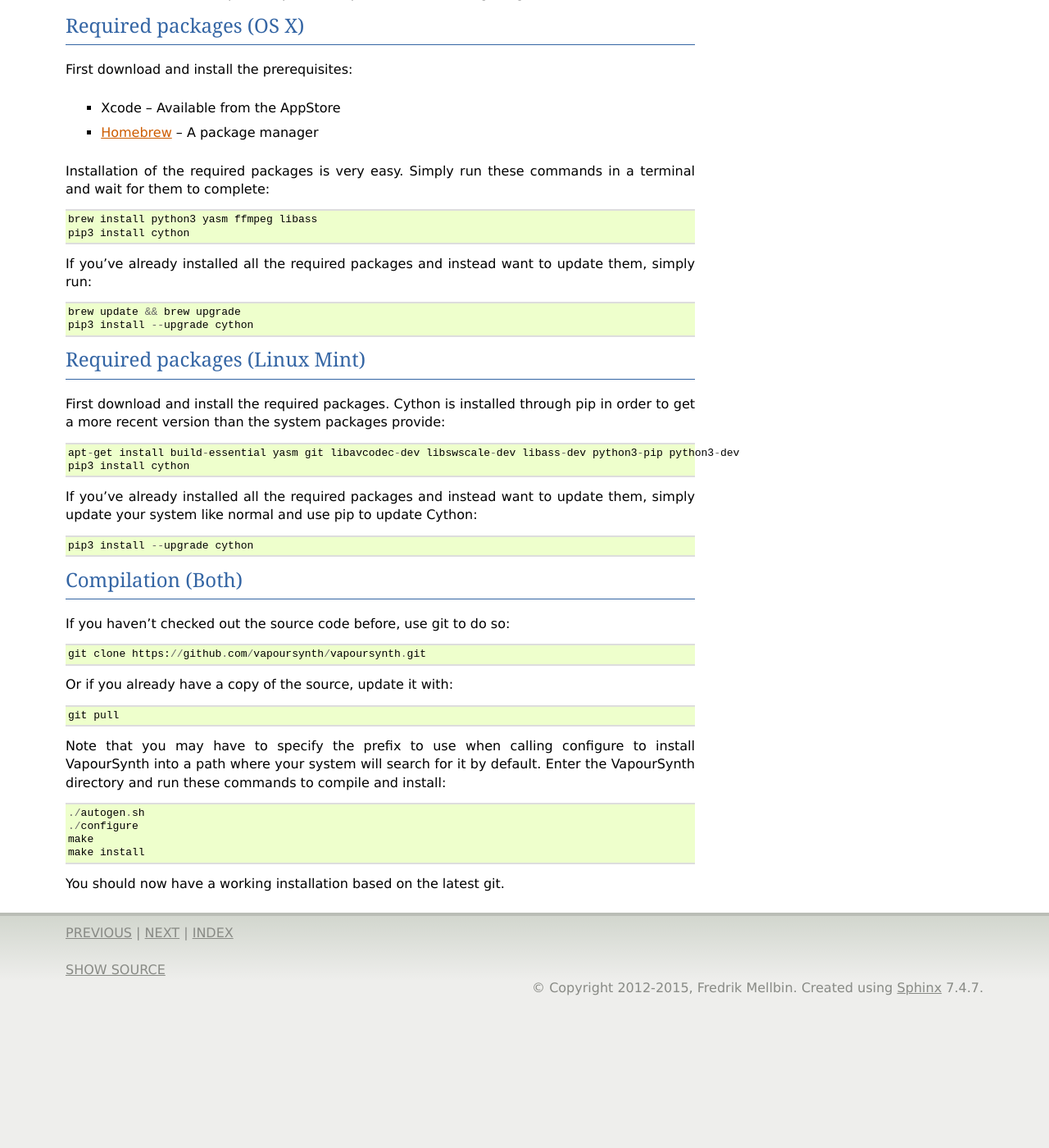
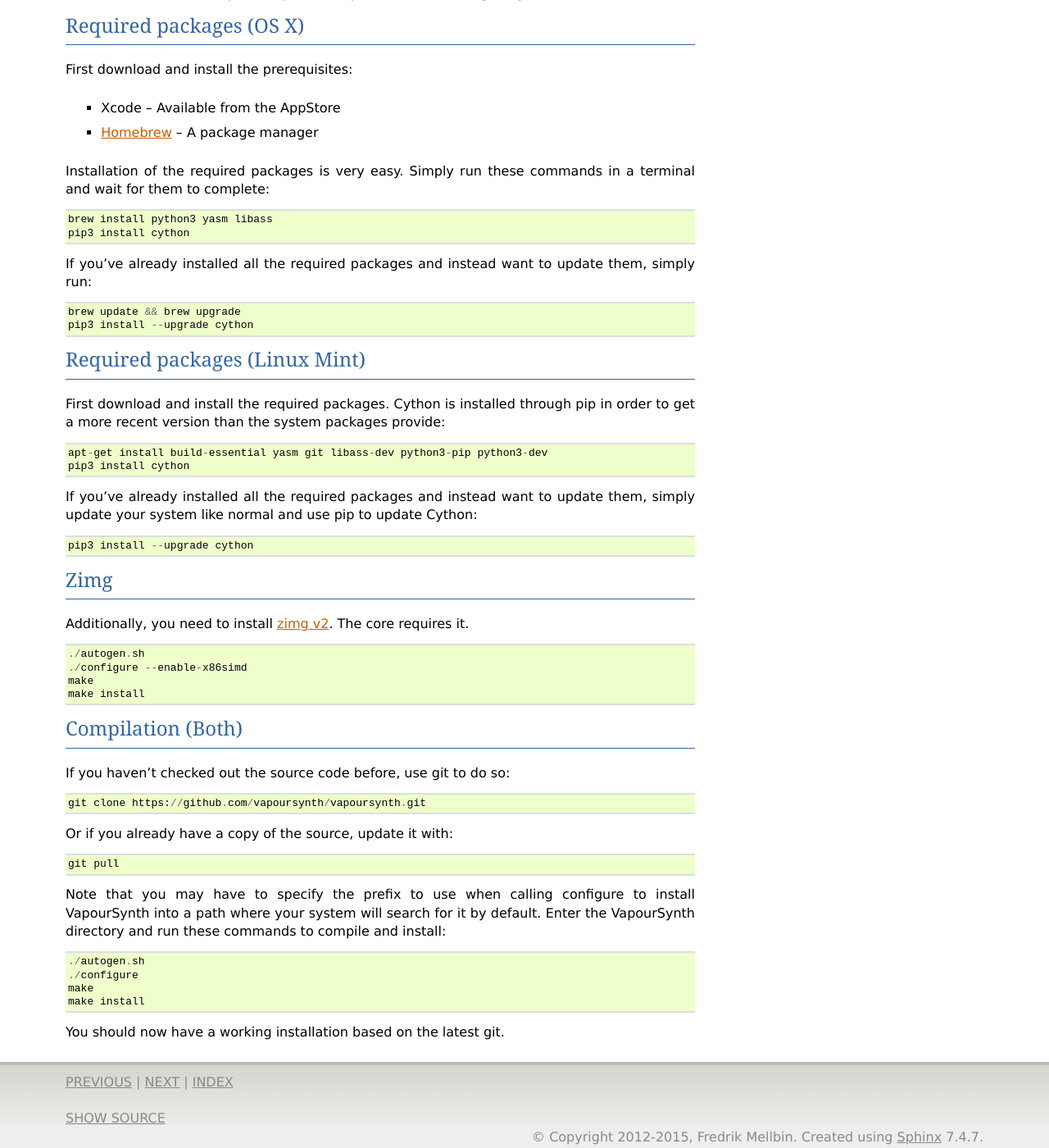
Before and after one commit to vapoursynth/vapoursynth, a Sphinx documentation site: the page built from doc/installation.rst, in a window 1280 px wide and 1400 px high, scrolled down 952 px. Shown: the whole window at 82% size. Built offline with Sphinx 7.4.7, drawn with Linux system fonts in a browser that asks for light colours; formulas are drawn with MathJax 3; before the commit the page ends 2179 px from its top, so only the background shows below that.

Commit message:
Update build system (out with swscale, in with zimg)

```diff
--- a/doc/installation.rst
+++ b/doc/installation.rst
@@ -50,7 +50,7 @@
 
 Installation of the required packages is very easy. Simply run these commands in a terminal and wait for them to complete::
 
-   brew install python3 yasm ffmpeg libass
+   brew install python3 yasm libass
    pip3 install cython
 
 If you've already installed all the required packages and instead want to update them, simply run::
@@ -63,12 +63,24 @@
 
 First download and install the required packages. Cython is installed through pip in order to get a more recent version than the system packages provide::
 
-   apt-get install build-essential yasm git libavcodec-dev libswscale-dev libass-dev python3-pip python3-dev
+   apt-get install build-essential yasm git libass-dev python3-pip python3-dev
    pip3 install cython
 
 If you've already installed all the required packages and instead want to update them, simply update your system like normal and use pip to update Cython::
 
    pip3 install --upgrade cython
+
+Zimg
+####
+
+Additionally, you need to install `zimg v2 <https://github.com/sekrit-twc/zimg/releases>`_. The core requires it.
+
+::
+
+   ./autogen.sh
+   ./configure --enable-x86simd
+   make
+   make install
 
 Compilation (Both)
 ##################
```
Also changed, not shown: 4 other files.
